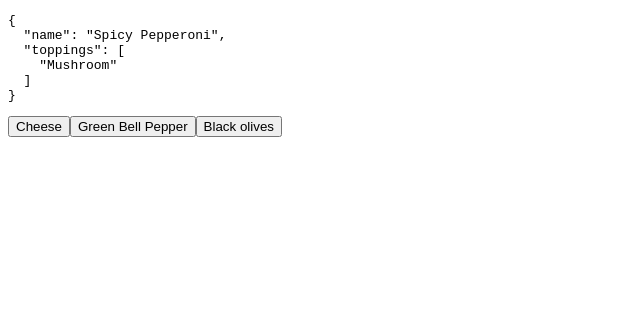
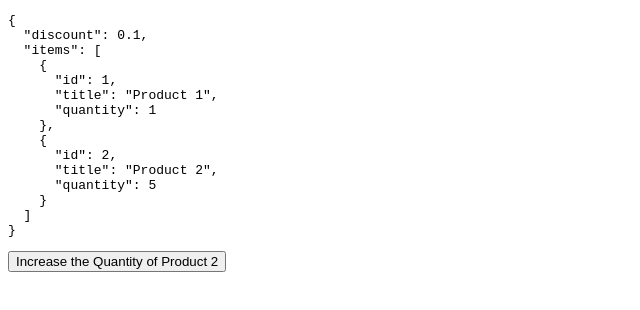
Before and after one commit to Murugananthstr/FullCourseReact18withTypeScript, a React (Vite) app in the folder react-app/: page / in a window 1280 px wide. Shown: the top 310 px of the page, without its empty margins (0-640 px from the left). Built offline with nearby package versions, Linux system fonts and the light colour scheme.

Commit message:
Another exercise for adding the quantity of item from Shopping cart

```diff
--- a/react-app/src/App.tsx
+++ b/react-app/src/App.tsx
@@ -1,24 +1,26 @@
 import { useState } from "react";
 
 function App() {
-  const [pizza, setPizza] = useState({
-    name: "Spicy Pepperoni",
-    toppings: ["Mushroom"],
+  const [cart, setCart] = useState({
+    discount: 0.1,
+    items: [
+      { id: 1, title: "Product 1", quantity: 1 },
+      { id: 2, title: "Product 2", quantity: 5 },
+    ],
   });
 
-  const handleAddingToppings = (toppingsName: string) => {
-    setPizza({ ...pizza, toppings: [...pizza.toppings, toppingsName] });
+  const handleSetCartQuantity = () => {
+    const dupCart = cart.items.map((x) =>
+      x.id == 2 ? { ...x, quantity: x.quantity + 1 } : x
+    );
+    setCart({ ...cart, items: [...dupCart] });
   };
 
   return (
     <div>
-      <pre>{JSON.stringify(pizza, null, 2)}</pre>
-      <button onClick={() => handleAddingToppings("Cheese")}> Cheese</button>
-      <button onClick={() => handleAddingToppings("Green Bell Pepper")}>
-        Green Bell Pepper
-      </button>
-      <button onClick={() => handleAddingToppings("Black olives")}>
-        Black olives
+      <pre>{JSON.stringify(cart, null, 2)}</pre>
+      <button onClick={() => handleSetCartQuantity()}>
+        Increase the Quantity of Product 2
       </button>
     </div>
   );
```
